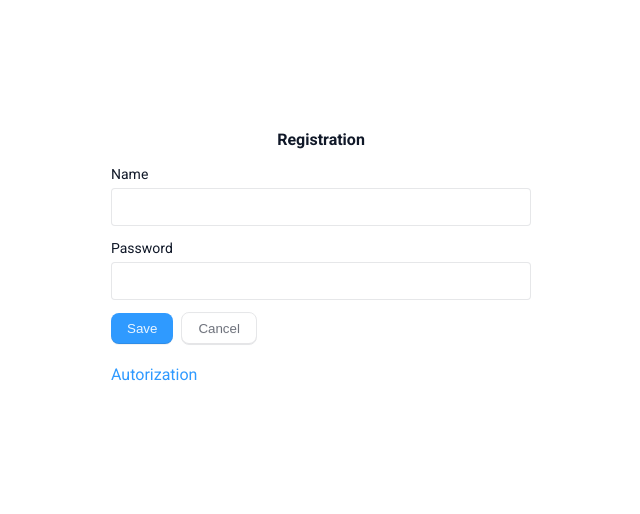
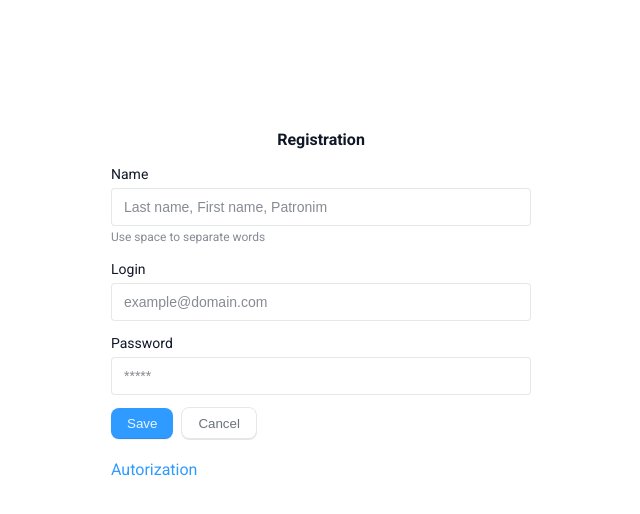
Before and after one commit to baykonuriy/ReactGB, a React (Create React App) app: page /reg in a window 1280 px wide. Shown: the top 514 px of the page, without its empty margins (319-959 px from the left). Built offline with nearby package versions, Linux system fonts and the light colour scheme.

Commit message:
add auth

```diff
--- a/src/App.scss
+++ b/src/App.scss
@@ -87,7 +87,7 @@ input[type="text"] {
     border: 1px solid #2f9aff;
   }
   &::placeholder {
-    color: rgba(16, 24, 40, 0.6);
+    color: rgba(16, 24, 40, 0.5);
   }
 }
 
--- a/src/components/AppRouter/index.js
+++ b/src/components/AppRouter/index.js
@@ -5,8 +5,8 @@ import {LayOutChat } from "../../pages/AppChat/Layout"
 import { Main } from "../../pages/AppChat/Main/Main"
 import { Profile } from "../../pages/AppChat/Profile/Profile"
 import { AppChat } from "../../pages/AppChat/AppChat"
-import { Auth } from '..'
-import { Registration } from ".."
+import Auth from '../Auth/index'
+import Registration from "../Registration/index"
 
 export const AppRouter = () =>{
     const {isAuth, setIsAuth} = useContext(AuthContext)
--- a/src/components/Auth/index.js
+++ b/src/components/Auth/index.js
@@ -1,19 +1,29 @@
-import React, { useContext } from "react";
+import React, { useContext, useEffect } from "react";
 import { Link } from "react-router-dom";
+import { connect } from "react-redux";
 import styled from "./Auth.module.scss"
 import { AuthContext } from "../../context";
 
-export const Auth = () => {
+const Auth = ({users}) => {
     const { isAuth, setIsAuth } = useContext(AuthContext)
-    function login(e){
+
+    function autorization(e){
         e.preventDefault()
-        setIsAuth(true)
-        localStorage.setItem('auth', true)
+        //console.log('users[e.target.login]', )
+        if(users[e.target.login.value] && users[e.target.login.value].pass === e.target.user_pass.value){
+            setIsAuth(true)
+            localStorage.setItem('auth', true)
+        }
+
     }
+
+    useEffect(() => {
+        console.log('users', users)
+    }, [users])
     return(
         <div
             className={styled.Auth}
-            onSubmit={login}>
+            onSubmit={autorization}>
             <h2>Autorization</h2>
             <form className={styled.Auth__form}>
                 <label
@@ -21,9 +31,12 @@ export const Auth = () => {
                     >
                     <span
                         className={styled.Auth__form__field__label}>
-                        Name
+                        Login
                     </span>
-                    <input id="user_name" type="text"/>
+                    <input
+                        name="login"
+                        id="login"
+                        type="text"/>
                 </label>
                 <label
                     className={styled.Auth__form__field}
@@ -32,7 +45,10 @@ export const Auth = () => {
                         className={styled.Auth__form__field__label}>
                         Password
                     </span>
-                    <input id="user_pass" type="text"/>
+                    <input
+                        name="user_pass"
+                        id="user_pass"
+                        type="text"/>
                 </label>
                 <button
                     style={{marginRight: 8}}
@@ -49,3 +65,9 @@ export const Auth = () => {
         </div>
     )
 }
+
+const mapStateToProps = state => ({
+    users: state.chats.users
+})
+
+export default connect(mapStateToProps)(Auth)
--- a/src/components/Registration/index.js
+++ b/src/components/Registration/index.js
@@ -1,12 +1,46 @@
-import React from "react";
-import { Link } from "react-router-dom";
+import React, { useEffect } from "react";
+import { connect, useDispatch } from "react-redux";
+import { Link, useNavigate } from "react-router-dom";
 import styled from "./Registration.module.scss"
+import { addUserAction } from "../../store/chatsReducer";
 
-export const Registration = () => {
+const Registration = ({users}) => {
+    const navigate = useNavigate()
+    const dispatch = useDispatch()
+
+    const goToAuth = ()  => navigate('/auth')
+
+    function registrationUser(e){
+        e.preventDefault()
+        const nameArr = e.target.user_name.value.split(' ')
+        const user =
+        {
+            first_name: nameArr[1]? nameArr[1] : null,
+            last_name: nameArr[0],
+            patronim: nameArr[2]? nameArr[2] : null,
+            nickname: e.target.login.value,
+            pass: e.target.user_pass.value,
+            online: false,
+            chats:[],
+            id: 0
+        }
+        user.id = user.nickname
+        const updateUsers = {...users, [user.nickname]: user}
+        dispatch(addUserAction(updateUsers))
+        goToAuth()
+    }
+
+    useEffect(() => {
+        console.log('users', users)
+    }, [users])
+
     return(
-        <div className={styled.Registration}>
+        <div
+            onSubmit={registrationUser}
+            className={styled.Registration}>
             <h2>Registration</h2>
             <form
+                id="reg"
                 className={styled.Registration__form}>
                 <label
                     className={styled.Registration__form__field}
@@ -15,7 +49,25 @@ export const Registration = () => {
                         className={styled.Registration__form__field__label}>
                         Name
                     </span>
-                    <input id="user_name" type="text"/>
+                    <input
+                        name="user_name"
+                        id="user_name"
+                        type="text"
+                        placeholder="Last name, First name, Patronim"/>
+                    <span className="description">Use space to separate words</span>
+                </label>
+                <label
+                    className={styled.Registration__form__field}
+                    >
+                    <span
+                        className={styled.Registration__form__field__label}>
+                        Login
+                    </span>
+                    <input
+                        name="login"
+                        id="login"
+                        type="text"
+                        placeholder="example@domain.com"/>
                 </label>
                 <label
                     className={styled.Registration__form__field}
@@ -24,7 +76,11 @@ export const Registration = () => {
                         className={styled.Registration__form__field__label}>
                         Password
                     </span>
-                    <input id="user_pass" type="text"/>
+                    <input
+                        name="user_pass"
+                        id="user_pass"
+                        type="text"
+                        placeholder="*****"/>
                 </label>
                 <button
                     style={{marginRight: 8}}
@@ -41,3 +97,9 @@ export const Registration = () => {
         </div>
     )
 }
+
+const mapStateToProps = state => ({
+    users: state.chats.users
+})
+
+export default connect(mapStateToProps)(Registration)
--- a/src/components/index.js
+++ b/src/components/index.js
@@ -16,5 +16,5 @@ export * from './NavChat'
 export * from './ChatListItem'
 export * from './CheckBox'
 export * from './AppRouter'
-export * from './Auth'
-export * from './Registration'
+// export * from './Auth'
+// export * from './Registration'
--- a/src/hooks/useFethingChats.js
+++ b/src/hooks/useFethingChats.js
@@ -16,7 +16,6 @@ export const useFetchingChats = () => {
 
   async function getChats(){
       const response = await MessageService.getChats()
-      console.log(response)
       const resultChats = [...response.chats]
 
       dispatch(updateChatsAction(resultChats.sort((a, b) => b.id - a.id)))
--- a/src/index.js
+++ b/src/index.js
@@ -6,15 +6,15 @@ import App from './App';
 // import { createStore } from 'redux'
 import {Provider} from 'react-redux'
 import {store} from './store'
-import { ThemeProvider, createTheme } from '@mui/material'
+// import { ThemeProvider, createTheme } from '@mui/material'
 
-const theme = createTheme({
-  palette:{
-    text:{
-      primary: '#101828'
-    }
-  }
-})
+// const theme = createTheme({
+//   palette:{
+//     text:{
+//       primary: '#101828'
+//     }
+//   }
+// })
 
 ReactDOM.render(
   // <Provider store={store}>
--- a/src/pages/AppChat/Layout.jsx
+++ b/src/pages/AppChat/Layout.jsx
@@ -1,10 +1,15 @@
-import React from "react";
-import { Outlet } from "react-router-dom";
+import React, { useEffect } from "react";
+import { Outlet, useNavigate } from "react-router-dom";
 import styled from './Layout.module.scss'
 import { NavChat } from "../../components";
 
 const LayOutChat = () => {
+    const navigate = useNavigate()
+    const goToMain = () => navigate('/')
 
+    useEffect(() => {
+        goToMain()
+    }, [])
     return(
         <div className={styled.Layout}>
             <NavChat></NavChat>
--- a/src/store/chatsReducer.js
+++ b/src/store/chatsReducer.js
@@ -1,12 +1,14 @@
 const defaultState = {
     chats: [],
     messages: [],
-    current: {}
+    current: {},
+    users: {}
 }
 
 const UPDATE_CURRENT_CHAT = 'UPDATE_CURRENT_CHAT'
 const UPDATE_CHATS = 'UPDATE_CHATS'
 const UPDATE_MESSAGES = 'UPDATE_MESSAGES'
+const ADD_USER = 'ADD_USER'
 
 export const chatsReduser = (state = defaultState, action) => {
     switch(action.type){
@@ -16,6 +18,8 @@ export const chatsReduser = (state = defaultState, action) => {
             return {...state, messages: [...action.payload]}
         case UPDATE_CHATS:
             return {...state, chats: action.payload}
+        case ADD_USER:
+            return {...state, users: action.payload}
         default:
             return state
     }
@@ -24,3 +28,4 @@ export const chatsReduser = (state = defaultState, action) => {
 export const updateCurrentAction = (payload) => ({type: UPDATE_CURRENT_CHAT, payload})
 export const updateChatsAction = (payload) => ({type: UPDATE_CHATS, payload})
 export const updateMessagesAction = (payload) => ({type: UPDATE_MESSAGES, payload})
+export const addUserAction = (payload) => ({type: ADD_USER, payload})
```
Also changed, not shown: src/components/Message/index.js (+0 -26 lines).
